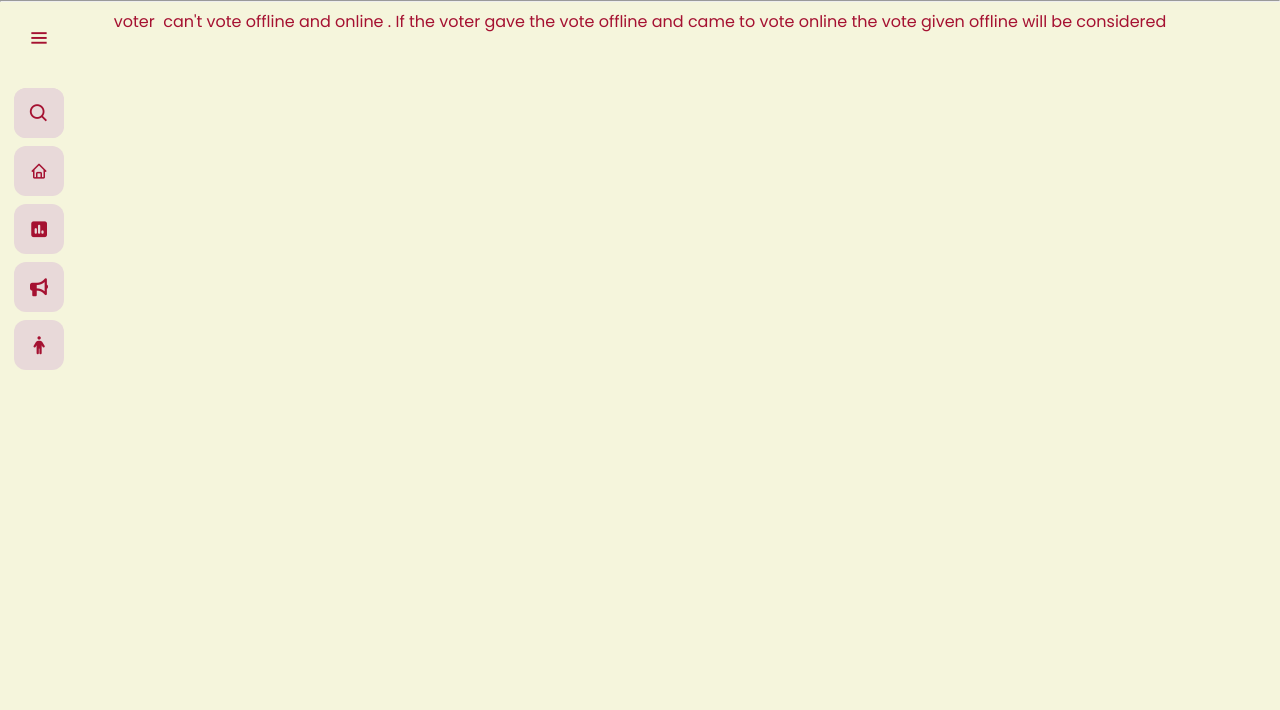
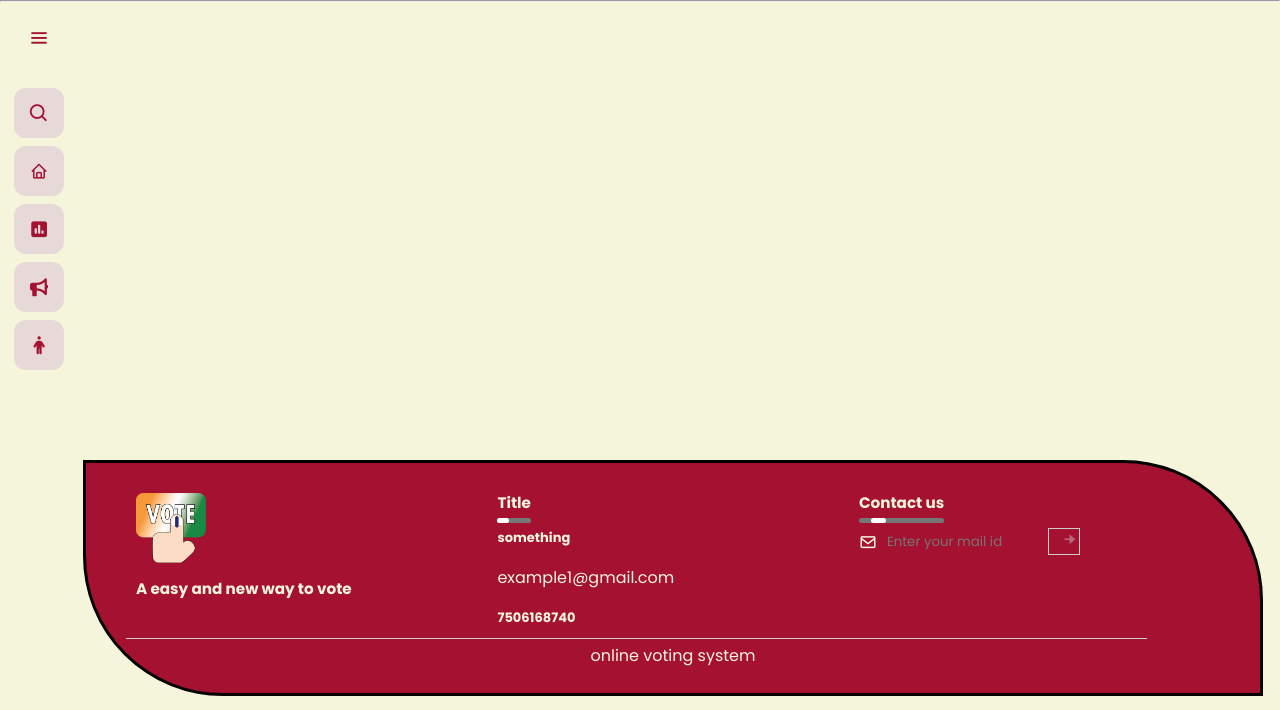
Before and after one commit to AKJaiswal24/Test, a PHP site: page /Note.html in a window 1280 px wide. Shown: the part 90-800 px from the top of the page. Run offline with PHP 8.4, Linux system fonts and the light colour scheme; some libraries are stand-ins or nearby versions.

Commit message:
Add files via upload

```diff
--- a/Note.html
+++ b/Note.html
@@ -68,12 +68,34 @@
       </li> -->
     </ul>
   </div>
-<center>
 
-  <section>
-    <p>voter  can't vote offline and online . If the voter gave the vote offline and came to vote online the vote given offline will be considered</p>
+  <section class="home-section">
+
+    <footer>
+      <div class="frow">
+          <div class="col">
+              <img src="logo.png" class="logo" alt="" srcset="">
+              <h3>A easy and new way to vote </h3>
+          </div>
+          <div class="col">
+              <h3>Title<div class="underline"><span></span></div> </h3>
+              <h4>something</h4>
+              <p class="email_id">example1@gmail.com</p>
+              <h4>7506168740</h4>
+          </div>
+          <div class="col">
+              <h3>Contact us <div class="underline"><span></span></div> </h3>
+              <form action="">
+                  <i class='bx bx-envelope'></i>
+                  <input type="email" placeholder="Enter your mail id" required>
+                  <button type="submit"><i class='bx bxs-right-arrow-alt bx-fade-right'></i></button>
+              </form>
+          </div>
+      </div>
+      <hr>
+        <p class="rights">online voting system</p>
+  </footer>
   </section>
-</center>
 
 <script src="script.js"></script>
 </body>
--- a/index.html
+++ b/index.html
@@ -113,7 +113,7 @@
             <div class="col">
                 <h3>Title<div class="underline"><span></span></div> </h3>
                 <h4>something</h4>
-                <p class="email_id">akshayjaiswal2004@gmail.com</p>
+                <p class="email_id">example1@gmail.com</p>
                 <h4>7506168740</h4>
             </div>
             <div class="col">
@@ -126,7 +126,7 @@
             </div>
         </div>
         <hr>
-        <p class="rights">online voting system</p>
+          <p class="rights">online voting system</p>
     </footer>
 
 
--- a/style.css
+++ b/style.css
@@ -250,7 +250,7 @@ body {
 .home-section {
   position: relative;
   background: var(--primary-color);
-  height: 100vh;
+  height: 87vh;
   top: 0;
   left: 83px;
   width: calc(100% - 100px);
@@ -797,14 +797,14 @@ footer {
   bottom: 2px;
   background: var(--text-color);
   color: var(--primary-color);
-  padding: 30px 0 0 50px;
+  padding: 20px;
   border-radius: 0 140px 0 140px;
   font-size: 13px;
   line-height: 20px;
 }
 .frow{
   width: 85%;
-  margin-left: 50px;
+  margin-left: 20px;
   display: flex;
   flex-wrap: wrap;
   align-items: flex-start;
@@ -817,10 +817,7 @@ footer {
 
 footer .logo{
   height: 70px;
-  margin-bottom: 15px;
-}
-.col p{
-  display: flex;
+  margin-bottom: 10px;
 }
 
 .col h3{
@@ -829,16 +826,16 @@ footer .logo{
   position: relative;
 }
 .email_id{
-  width: fit-content;
-  border-bottom: 1px solid #ccc;
+  width: 50px;
+  /* border-bottom: 1px solid #ccc; */
   margin: 20px 0;
 }
 footer form{
-  padding-bottom: 15px;
+  padding-bottom: 10px;
   display: flex;
   align-items: center;
   justify-content: space-between;
-  border-bottom: 1px solid #ccc;
+  /* border-bottom: 1px solid #ccc; */
 }
 
 footer form .bx{
@@ -856,7 +853,7 @@ footer form input{
 
 footer form button{
   background: transparent;
-  border: 0;
+  border: 1px solid #ccc;
   outline: none;
   cursor: pointer;
 }
@@ -870,7 +867,7 @@ footer hr{
   width: 90%;
   border: 0;
   border-bottom: 1px solid #ccc;
-  margin: 20px;
+  margin: 0 20px;
 }
 
 .underline{
@@ -904,16 +901,16 @@ footer hr{
   }
 }
 
+
 @media (max-width:700px){
   footer{
-      bottom: unset;
+     margin-top: 2rem;
+     bottom: unset;
   }
   .col{
       flex-basis: 100%;
   }
 }
-
-
 
 
 
```
Also changed, not shown: Candidate_list.php (+29 -2 lines).
